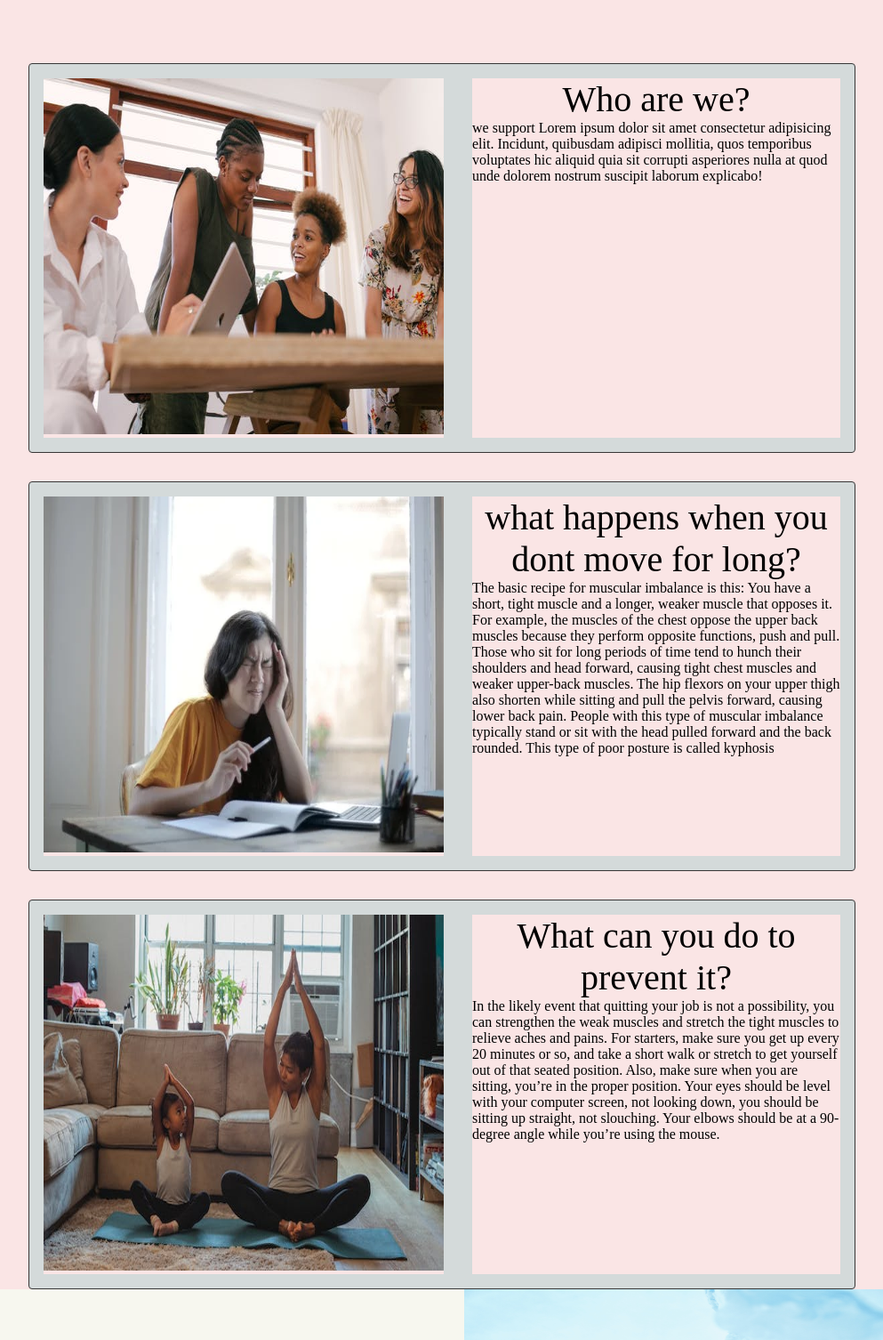
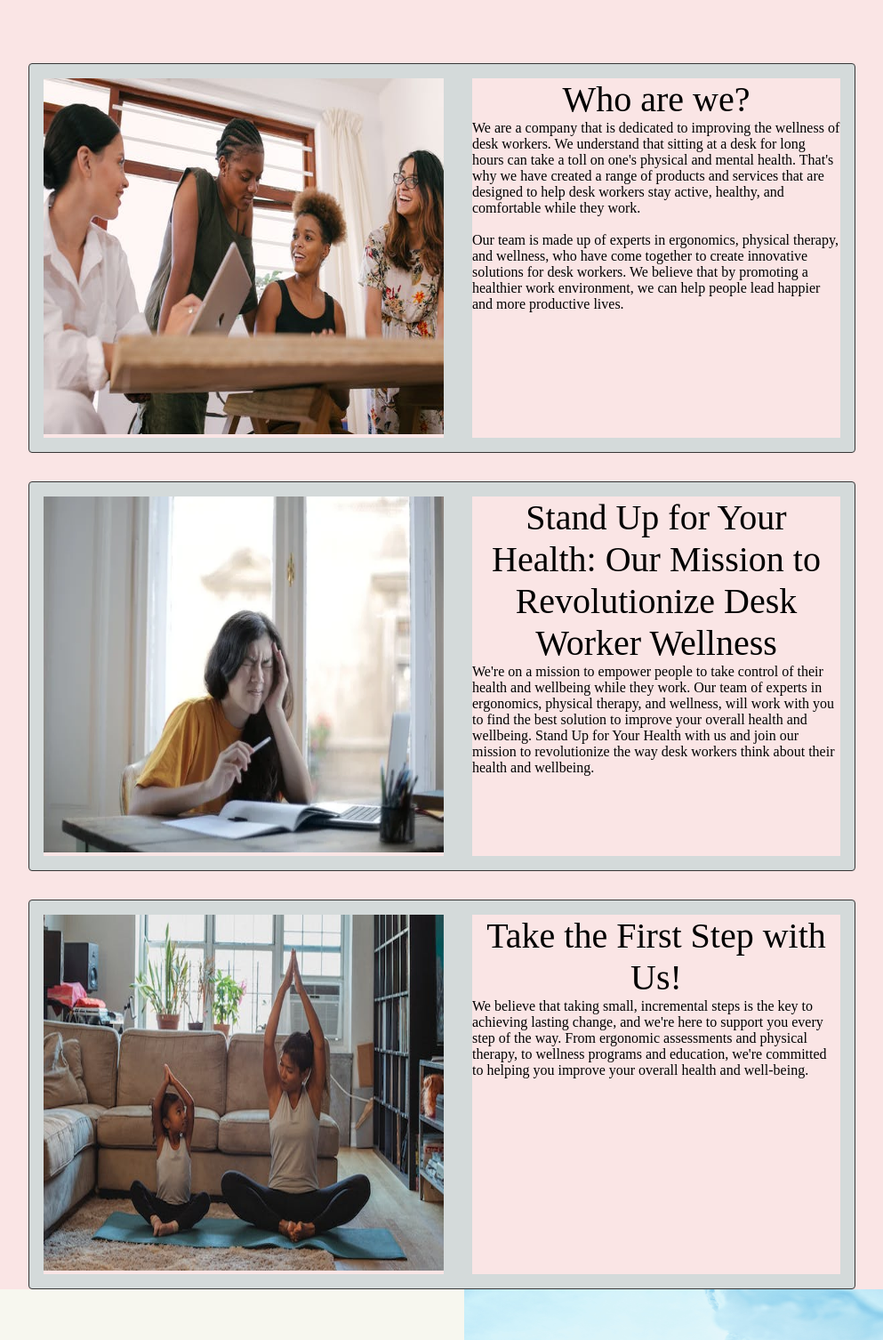
Before and after one commit to Anoop0102/wHACKiest2023_NoviceNinjas, a plain HTML site: page wi.html in a window 1280 px wide. Shown: the part 880-2386 px from the top of the page at 89% size, without its empty margins (118-1111 px from the left). Drawn offline with Linux system fonts and the light colour scheme; a web font is replaced by a local one.

Commit message:
Update wi.html

```diff
--- a/wi.html
+++ b/wi.html
@@ -229,12 +229,12 @@
         </div>
         <nav>
             <ul>
-                <li><a href="#home">Home</a></li>
-                <li><a href="#about">About</a></li>
-                <li><a href="#services">Services</a></li>
-                <li><a href="#portfolio">Portfolio</a></li>
-                <li><a href="#contact">Contact</a></li>
-                <li><a href="#blog">Blog</a></li>
+                <li><a href="wi.html">Home</a></li>
+                <li><a href="nutrition1.html">Nutrition</a></li>
+                <li><a href="registration.html">Exercise Routine</a></li>
+                <li><a href="index.html">Fitness Tips</a></li>
+                <li><a href="Facilities.html">Features</a></li>
+                <li><a href="Blog.html">Blogs</a></li>
             </ul>
         </nav>
         <!-- Toggle button to open/close navigation bar -->
@@ -275,9 +275,10 @@
 
                 <div card="card-decription">
                     <h2>Who are we?</h2>
-                    <p>we support Lorem ipsum dolor sit amet consectetur adipisicing elit. Incidunt, quibusdam adipisci
-                        mollitia, quos temporibus voluptates hic aliquid quia sit corrupti asperiores nulla at quod unde
-                        dolorem nostrum suscipit laborum explicabo!</p>
+                    <p>We are a company that is dedicated to improving the wellness of desk workers. We understand that sitting at a desk
+                        for long hours can take a toll on one's physical and mental health. That's why we have created a range of products and services that are designed to help desk workers stay active, healthy, and comfortable while they work.<br><br>
+
+Our team is made up of experts in ergonomics, physical therapy, and wellness, who have come together to create innovative solutions for desk workers. We believe that by promoting a healthier work environment, we can help people lead happier and more productive lives.</p>
                 </div>
             </div>
             <div class="t-card hidden">
@@ -286,15 +287,10 @@
                 </div>
 
                 <div card="card-decription">
-                    <h2>what happens when you dont move for long?</h2>
-                    <p>The basic recipe for muscular imbalance is this: You have a short, tight muscle and a longer,
-                        weaker muscle that opposes it. For example, the muscles of the chest oppose the upper back
-                        muscles because they perform opposite functions, push and pull. Those who sit for long periods
-                        of time tend to hunch their shoulders and head forward, causing tight chest muscles and weaker
-                        upper-back muscles. The hip flexors on your upper thigh also shorten while sitting and pull the
-                        pelvis forward, causing lower back pain. People with this type of muscular imbalance typically
-                        stand or sit with the head pulled forward and the back rounded. This type of poor posture is
-                        called kyphosis</p>
+                    <h2>Stand Up for Your Health: Our Mission to Revolutionize Desk Worker Wellness</h2>
+                    <p>We're on a mission to empower people to take control of their health and wellbeing while they work.
+                    Our team of experts in ergonomics, physical therapy, and wellness, will work with you to find the best solution to improve
+                        your overall health and wellbeing. Stand Up for Your Health with us and join our mission to revolutionize the way desk workers think about their health and wellbeing.</p>
                 </div>
             </div>
             <div class="t-card hidden">
@@ -303,13 +299,9 @@
                 </div>
 
                 <div card="card-decription">
-                    <h2>What can you do to prevent it?</h2>
-                    <p>In the likely event that quitting your job is not a possibility, you can strengthen the weak
-                        muscles and stretch the tight muscles to relieve aches and pains. For starters, make sure you
-                        get up every 20 minutes or so, and take a short walk or stretch to get yourself out of that
-                        seated position. Also, make sure when you are sitting, you’re in the proper position. Your eyes
-                        should be level with your computer screen, not looking down, you should be sitting up straight,
-                        not slouching. Your elbows should be at a 90-degree angle while you’re using the mouse.</p>
+                    <h2>Take the First Step with Us!</h2>
+                    <p>We believe that taking small, incremental steps is the key to achieving lasting change, and we're here to support you every step of the way. From ergonomic assessments and physical therapy,
+                        to wellness programs and education, we're committed to helping you improve your overall health and well-being.</p>
                 </div>
             </div>
 
```
